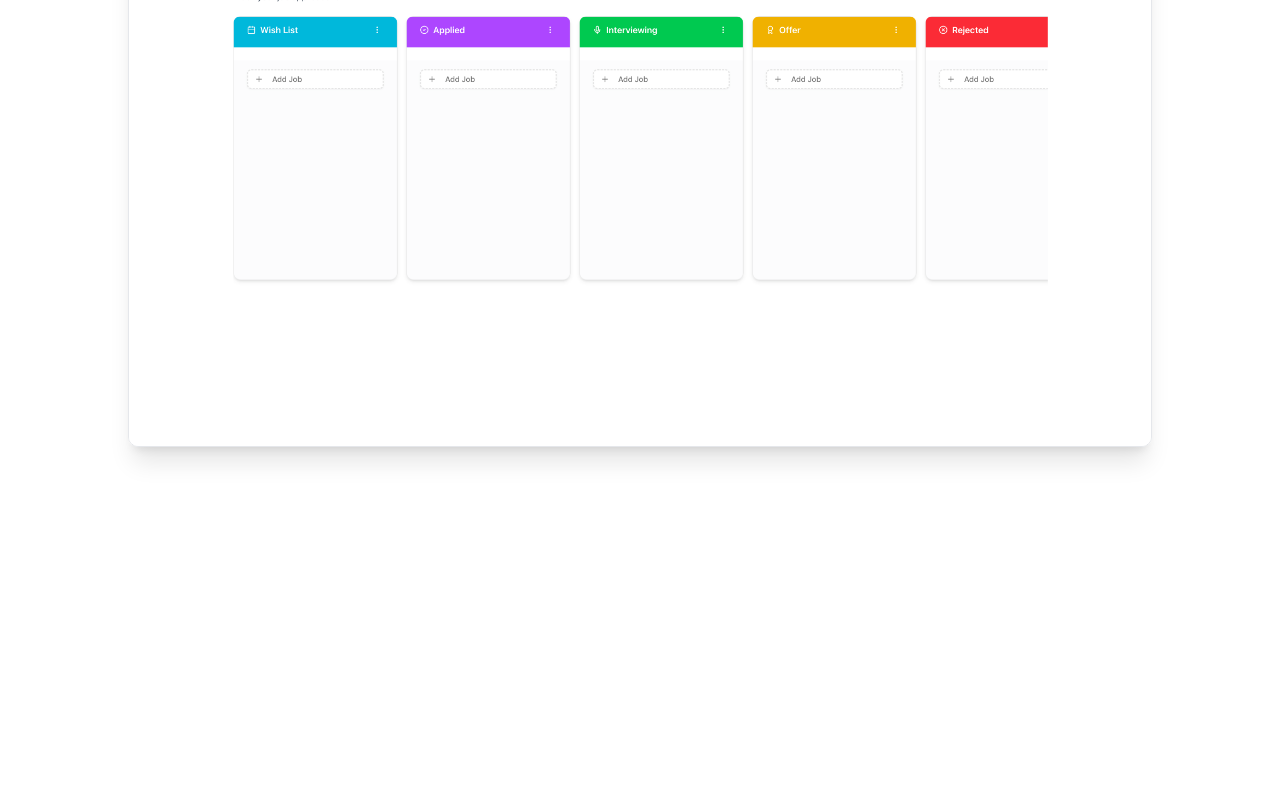
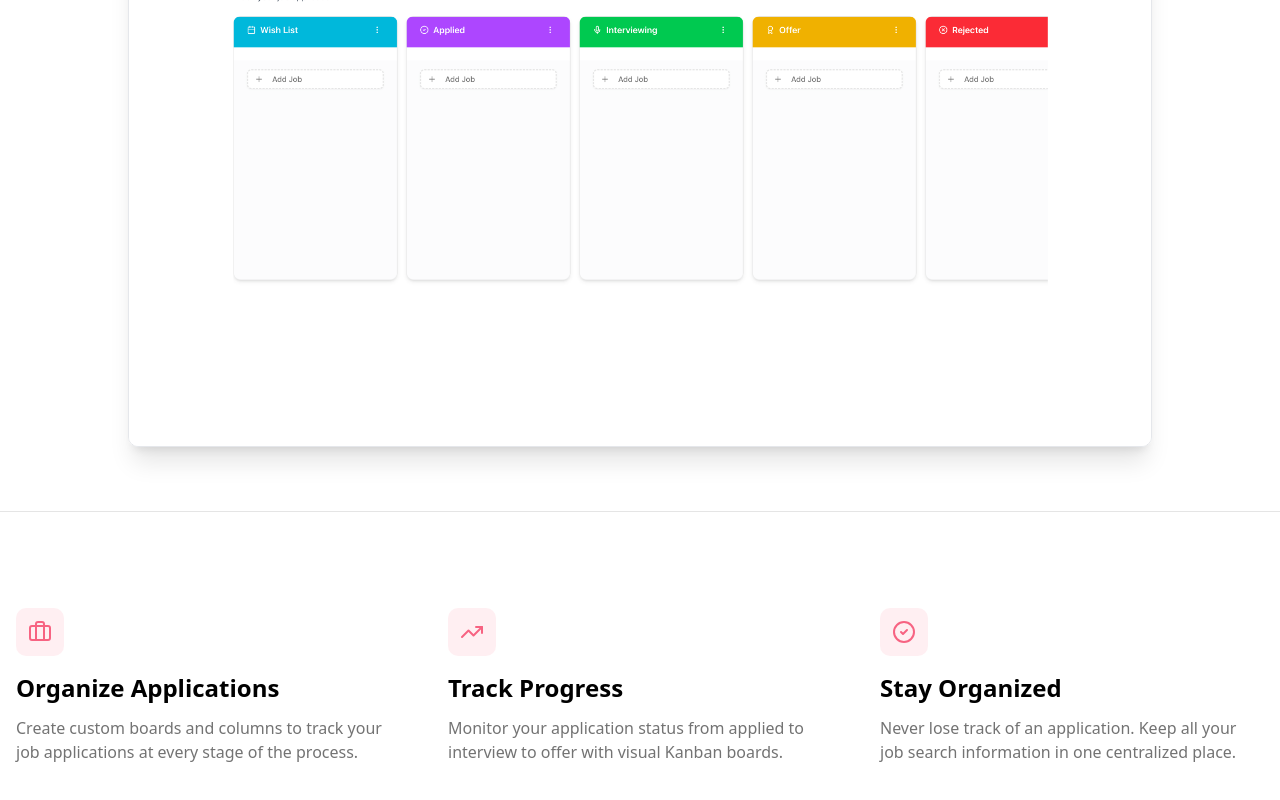
Before and after one commit to DexterD-0811/job-app-tracker, a Next.js app: page / in a window 1280 px wide. Shown: the part 829-1629 px from the top of the page. Before the commit the page ends 1340 px from the top, so only its background shows below. Built offline with nearby package versions, Linux system fonts and the light colour scheme.

Commit message:
feat: add features section on landing page

```diff
--- a/app/page.tsx
+++ b/app/page.tsx
@@ -2,11 +2,13 @@ import { Button } from "@/components/ui/button";
 import { ArrowRight } from "lucide-react";
 import Link from "next/link";
 import HeroTabs from "@/components/ui/hero-tabs";
+import { Briefcase, TrendingUp, CheckCircle2 } from "lucide-react";
 
 export default function Home() {
     return (
         <div className="flex min-h-screen flex-col bg-white">
-            <main className="flex-1">{/* Hero Section */}
+            <main className="flex-1">
+                {/* Hero Section */}
                 <section className="container mx-auto px-4 py-32">
                     <div className="mx-auto max-w-4xl text-center">
                         <h1 className="text-black mb-6 text-6xl font-bold">
@@ -25,7 +27,53 @@ export default function Home() {
                         </div>
                     </div>
                 </section>
+
+                {/* Hero Tabs Section */}
                 <HeroTabs />
+
+                {/* Features Section */}
+                <section className="border-t bg-white py-24">
+                    <div className="container mx-auto px-4">
+                        <div className="grid gap-12 md:grid-cols-3">
+                        <div className="flex flex-col">
+                            <div className="mb-4 inline-flex h-12 w-12 items-center justify-center rounded-lg bg-primary/10">
+                            <Briefcase className="h-6 w-6 text-primary" />
+                            </div>
+                            <h3 className="mb-3 text-2xl font-semibold text-black">
+                            Organize Applications
+                            </h3>
+                            <p className="text-muted-foreground">
+                            Create custom boards and columns to track your job
+                            applications at every stage of the process.
+                            </p>
+                        </div>
+                        <div className="flex flex-col">
+                            <div className="mb-4 inline-flex h-12 w-12 items-center justify-center rounded-lg bg-primary/10">
+                            <TrendingUp className="h-6 w-6 text-primary" />
+                            </div>
+                            <h3 className="mb-3 text-2xl font-semibold text-black">
+                            Track Progress
+                            </h3>
+                            <p className="text-muted-foreground">
+                            Monitor your application status from applied to interview to
+                            offer with visual Kanban boards.
+                            </p>
+                        </div>
+                        <div className="flex flex-col">
+                            <div className="mb-4 inline-flex h-12 w-12 items-center justify-center rounded-lg bg-primary/10">
+                            <CheckCircle2 className="h-6 w-6 text-primary" />
+                            </div>
+                            <h3 className="mb-3 text-2xl font-semibold text-black">
+                            Stay Organized
+                            </h3>
+                            <p className="text-muted-foreground">
+                            Never lose track of an application. Keep all your job search
+                            information in one centralized place.
+                            </p>
+                        </div>
+                        </div>
+                    </div>
+                </section>
             </main>
         </div>
     );
```
